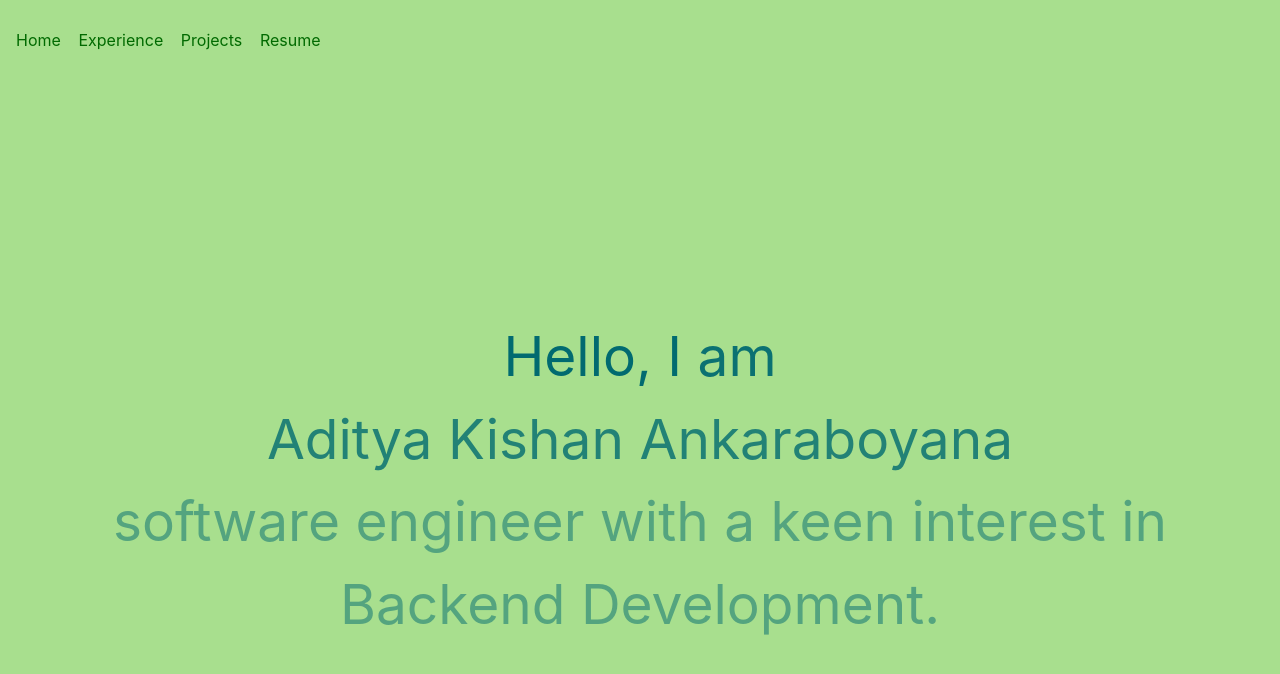
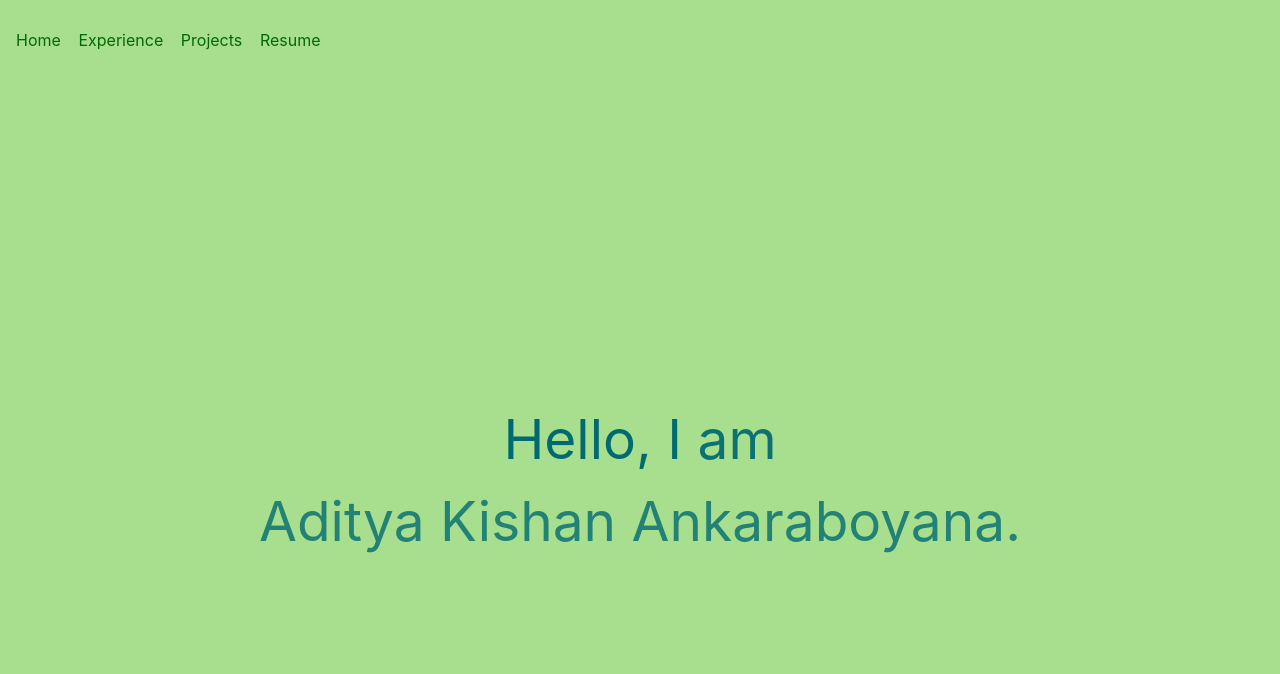
Before and after one commit to lkjsu/kishanankara.github.io, a React (Create React App) app: page / in a window 1280 px wide. Shown: the top 674 px of the page. Built offline with nearby package versions, Linux system fonts and the light colour scheme.

Commit message:
remove backend message

```diff
--- a/src/Main.js
+++ b/src/Main.js
@@ -34,8 +34,8 @@ class Main extends React.Component {
                     <div className="fade-in-text2" style={{color : this.state.bgColor === "#053B50"? "#EEEEEE" :"#016A70"}}>I </div>
                     <div className="fade-in-text3" style={{color : this.state.bgColor === "#053B50"? "#EEEEEE" :"#016A70"}}>am</div>
                 </div>
-                <div className="fade-in-text4" style={{color : this.state.bgColor === "#053B50"? "#EEEEEE" :"#016A70"}}>Aditya Kishan Ankaraboyana</div>
-                <div class="fade-in-text5" style={{color : this.state.bgColor === "#053B50"? "#EEEEEE" :"#016A70"}}>software engineer with a keen interest in Backend Development.</div>
+                <div className="fade-in-text4" style={{color : this.state.bgColor === "#053B50"? "#EEEEEE" :"#016A70"}}>Aditya Kishan Ankaraboyana.</div>
+                {/* <div class="fade-in-text5" style={{color : this.state.bgColor === "#053B50"? "#EEEEEE" :"#016A70"}}>software engineer with a keen interest in Backend Development.</div> */}
             </div>
             );
         }
```
